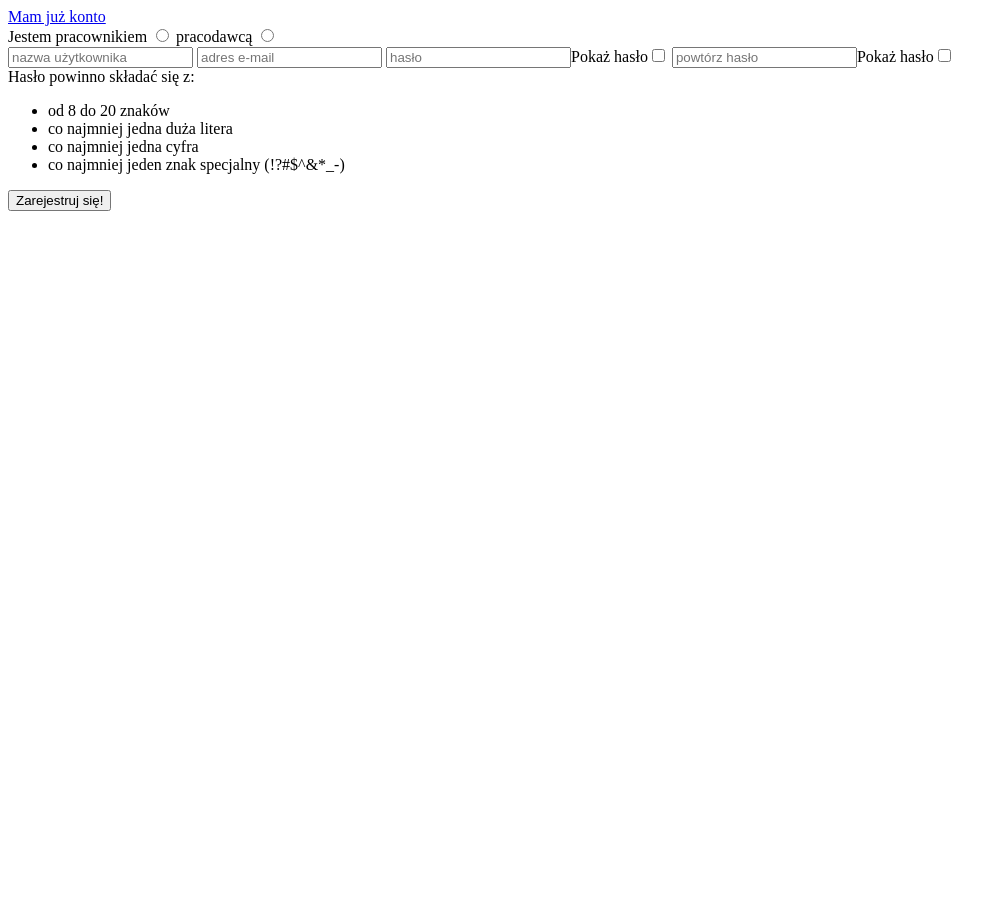
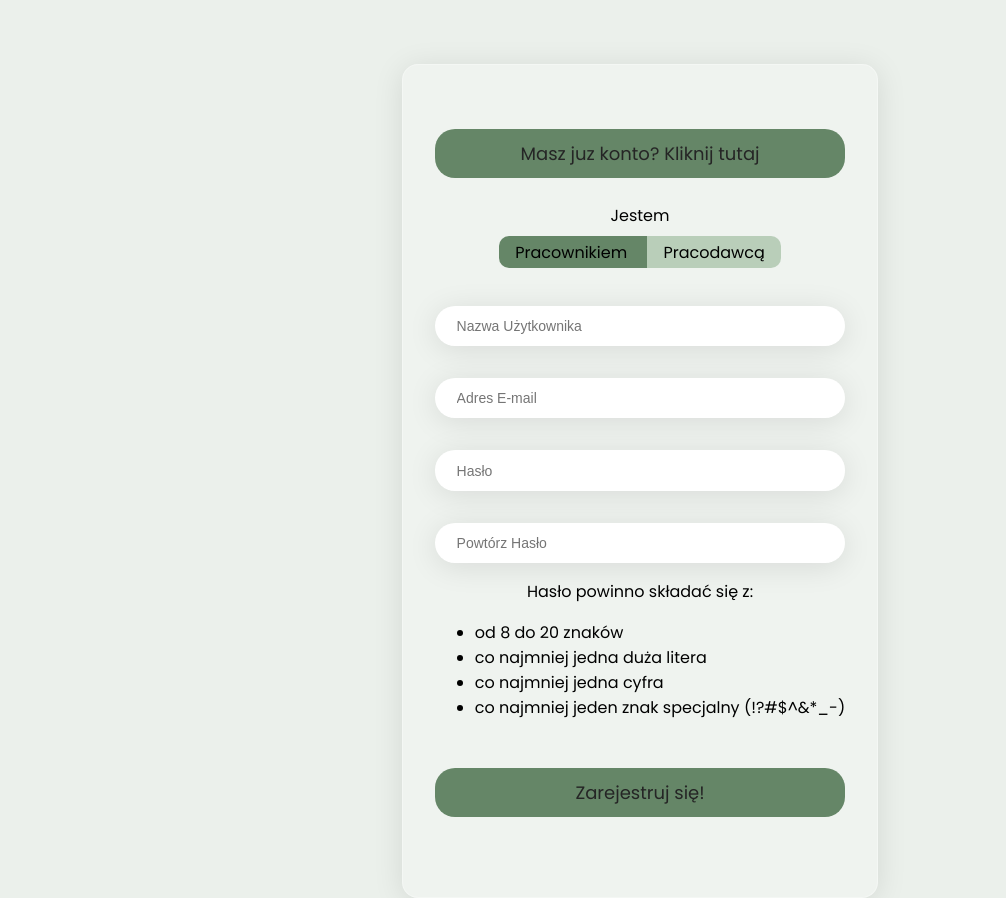
Before and after one commit to Siwek9/job-search-website, a PHP site: page /join-us.html in a window 1280 px wide. Shown: the whole page, without its empty margins (0-1006 px from the left). Before the commit the page ends 211 px from the top, so only its background shows below. Run offline with PHP 8.4, Linux system fonts and the light colour scheme; some libraries are stand-ins or nearby versions.

Commit message:
commit dobry

```diff
--- /dev/null
+++ b/assets/styles/form.css
@@ -0,0 +1,105 @@
+body{
+    width: 100%;
+    height: 100%;
+    padding: 0;
+    margin: 0;
+    background: #ebf0eb;
+    font: 16px Poppins;
+}
+
+a, input[type="submit"]{
+    padding: 0.7rem 3rem;
+    text-decoration: none;
+    color: #252525;
+    display: flex;
+    justify-content: center;
+    align-items: center;
+    transition: 0.5s;
+    font: 18px Poppins;
+    background: #658667;
+    border-radius: 20px;
+}
+
+input[type="submit"]{
+    margin-top: 2rem;
+    border: 0;
+}
+
+.flex{
+    display: flex;
+    justify-content: center;
+}
+
+form{
+    text-align: center;
+    display: flex;
+    justify-content: center;
+    flex-direction: column;
+    margin-top: 4rem;
+    padding: 4rem 2rem;
+    background: rgba(255, 255, 255, 0.2);
+    border-radius: 16px;
+    box-shadow: 0 4px 30px rgba(0, 0, 0, 0.1);
+    backdrop-filter: blur(5px);
+    border: 1px solid rgba(255, 255, 255, 0.3);
+}
+
+input[type="text"], input[type="email"],input[type="password"]{
+    margin: 1rem 0;
+    transition: 0.2s;
+    border-radius: 20px;
+    padding: 0.7rem 1.3rem;
+    border: 1px solid rgba(255, 255, 255, 0.3);
+    box-shadow: 0 4px 30px rgba(0, 0, 0, 0.1);
+    font-size: 14px;
+}
+
+input[type="text"]:focus, input[type="email"]:focus,input[type="password"]:focus{
+    outline: 2px solid #7e7c7c;
+    font-size: 16px;
+}
+
+a:hover, input[type="submit"]:hover{
+    color: #f8f8f8;
+    transform: scale(1.1);
+}
+
+input[type="radio"]{
+    display: none;
+}
+
+ul{
+    text-align: left;
+}
+
+label{
+    cursor: pointer;
+}
+
+#leftLbl, #rightLbl{
+    background: #b9ceb9;
+    padding: 0.3rem 1rem;
+    transition: 0.5s;
+}
+
+
+#leftLbl{
+    border-radius: 10px 0 0 10px;
+}
+
+#rightLbl{
+    border-radius: 0 10px 10px 0;
+}
+
+#left:checked + #leftLbl{
+    background: #658667;
+}
+
+#right:checked + #rightLbl{
+    background: #658667;
+}
+
+#error-message{
+    margin-top: 1rem;
+    color: rgb(238, 110, 110);
+}
--- a/assets/styles/start_page.css
+++ b/assets/styles/start_page.css
@@ -24,7 +24,7 @@ html {
 }
 
 ::-webkit-scrollbar-thumb:hover {
-    background: #d9e2da;
+    background: #575857;
 }
 
 nav{
@@ -52,7 +52,7 @@ nav a, #joinUs a{
 
 a:hover, #joinUs a:hover{
     color: #f8f8f8;
-    border-radius: 10px;
+    transform: scale(1.1);
 }
 
 .item{
--- a/join-us.html
+++ b/join-us.html
@@ -9,29 +9,33 @@
   		integrity="sha256-a9jBBRygX1Bh5lt8GZjXDzyOB+bWve9EiO7tROUtj/E="
   		crossorigin="anonymous"></script>
     <script src="https://www.google.com/recaptcha/api.js" async defer></script>
+    <link href="https://fonts.googleapis.com/css2?family=Poppins:wght@400;600&display=swap" rel="stylesheet">
+    <link rel="stylesheet" href="assets/styles/form.css">
     <title>Dołącz do nas!</title>
     <script src="join-us.js"></script>
 </head>
 <body>
+    <div class="flex">
     <form id="register-form" autocomplete="off">
-        <a href="sign-in.html">Mam już konto</a>
+        <a href="sign-in.html">Masz juz konto? Kliknij tutaj</a><br>
         <!-- TODO: Może tutaj zrobisz cos takiego jak w tym linku https://codepen.io/Metty/pen/MWjOavR chodzi o to ze zamiast takich kuleczek to przyciski duże -->
         <div>
-            Jestem
-            <label>
-                pracownikiem
-                <input type="radio" name="type" value="employee" >
+            <div style="margin-bottom: 0.7rem"> Jestem </div>
+            <input type="radio" name="type" value="employee" id="left" checked>
+            <label id="leftLbl" for="left">
+                Pracownikiem
             </label>
-            <label>
-                pracodawcą
-                <input type="radio" name="type" value="employer" >
+            <input type="radio" name="type" value="employer" id="right">
+            <label id="rightLbl" for="right">
+                Pracodawcą
             </label>
         </div>
+        <br>
         <!-- TODO: może weź pod uwage ze obok tych inputow pojawia sie taki warning ze cos jest nie tak z danymi to pozniej zrobie jeszcze walidacje w JS zeby ładnie było -->
-        <input type="text" name="name"  placeholder="nazwa użytkownika">
-        <input type="email" name="email"  placeholder="adres e-mail">
-        <input type="password" name="password"  placeholder="hasło"><label>Pokaż hasło<input type="checkbox"></label>
-        <input type="password" name="password-repeat"  placeholder="powtórz hasło"><label>Pokaż hasło<input type="checkbox"></label>
+        <input type="text" name="name"  placeholder="Nazwa Użytkownika"><!-- dodac kolko/trojkoat czerwone gdy blad -->
+        <input type="email" name="email"  placeholder="Adres E-mail">
+        <input type="password" name="password"  placeholder="Hasło">
+        <input type="password" name="password-repeat"  placeholder="Powtórz Hasło">
         <div id="password-tips">
             Hasło powinno składać się z:
             <ul>
@@ -41,9 +45,12 @@
                 <li>co najmniej jeden znak specjalny (!?#$^&*_-)</li>
             </ul>
         </div>
-        <div class="g-recaptcha" data-sitekey="6LfxKWgmAAAAAO4QYHTpW8nL94fbRJzGfNtbtC76"></div>
+        <div class="flex">
+            <div class="g-recaptcha" data-sitekey="6LfxKWgmAAAAAO4QYHTpW8nL94fbRJzGfNtbtC76"></div>
+        </div>
+        <input type="submit" value="Zarejestruj się!">
         <div id="error-message"></div>
-        <input type="submit" value="Zarejestruj się!">
     </form>
+</div>
 </body>
 </html>
```
